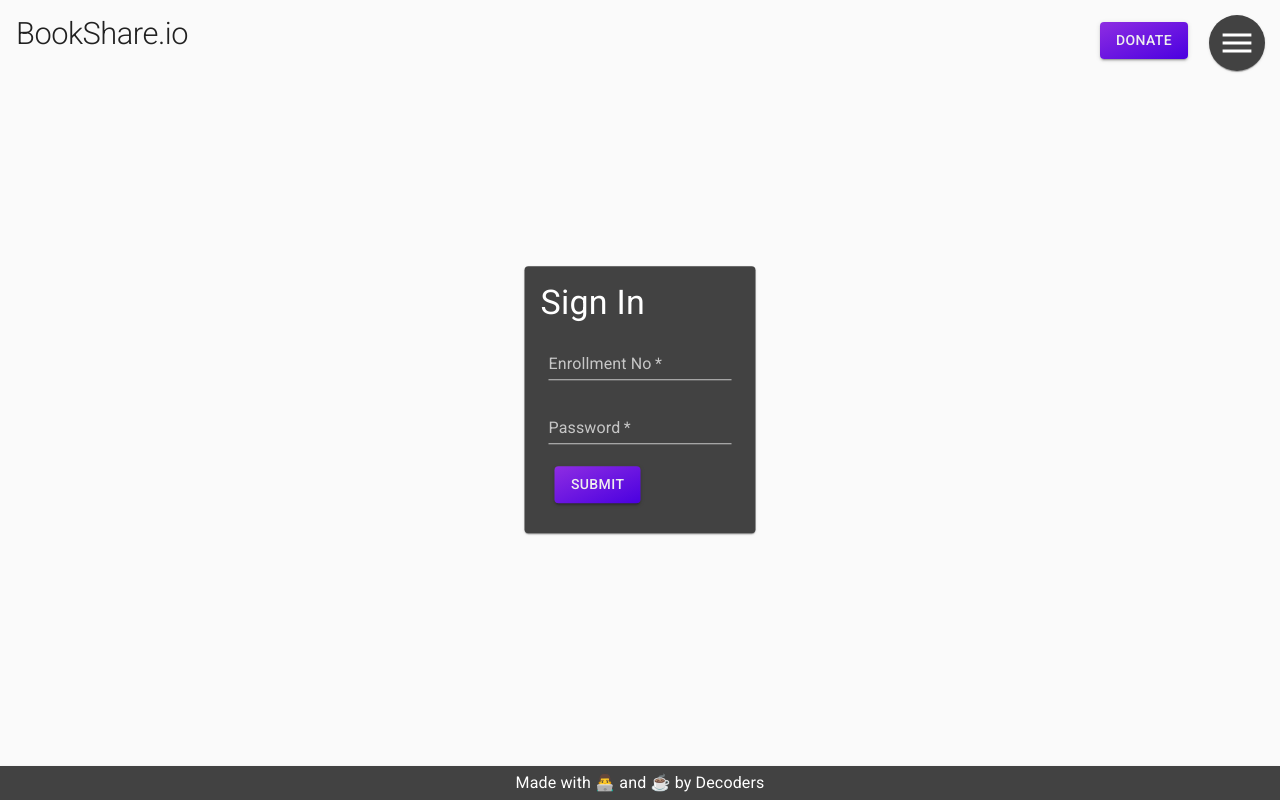
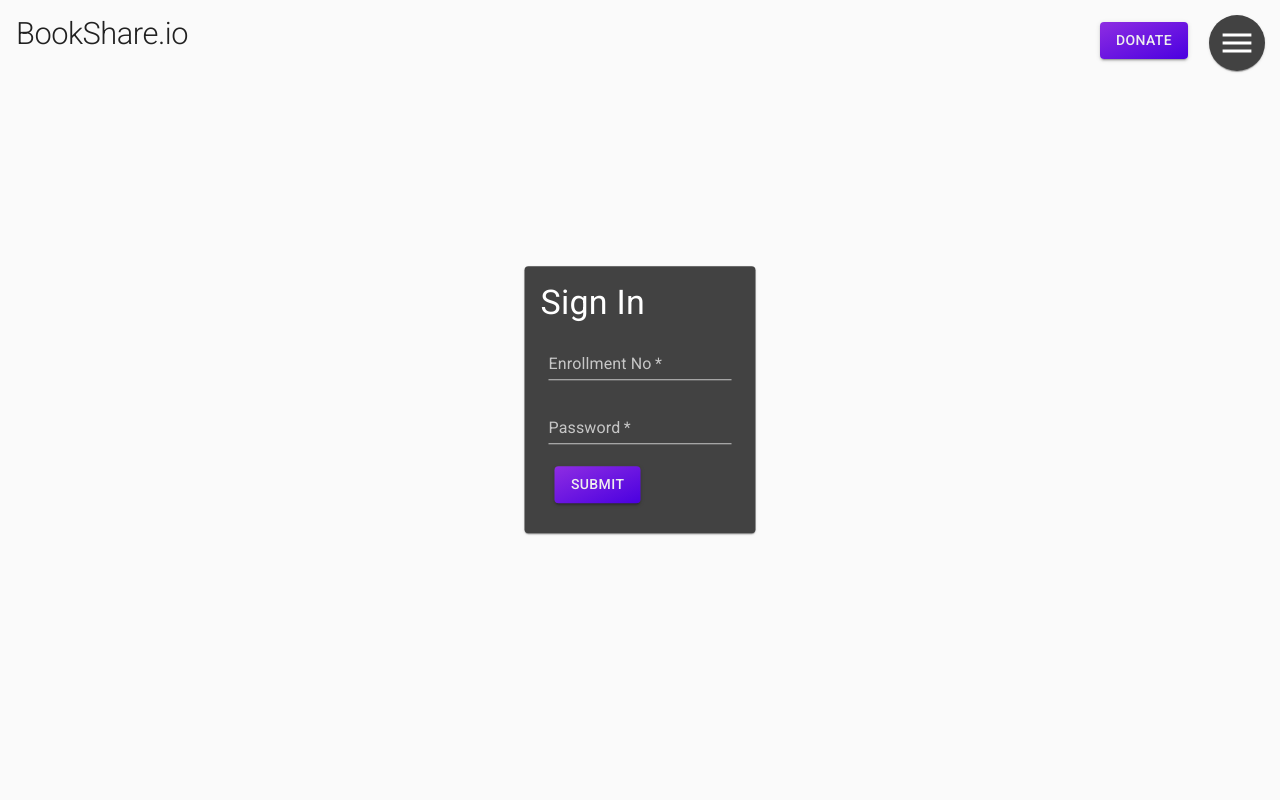
Before and after one commit to saikiranrudra/booksharingapp, a React (Create React App) app: page /donate in a window 1280 px wide. Built offline with nearby package versions, Linux system fonts and the light colour scheme.

Commit message:
donate form modified

```diff
--- a/src/components/App.js
+++ b/src/components/App.js
@@ -10,7 +10,6 @@ import Menu from "./Menu";
 import Auth from "./Auth";
 import Logo from "./Logo";
 import Dashboard from "./Dashboard";
-import Footer from "./Footer";
 import HeroContent from "./HeroContent";
 import DonationForm from "./DonationForm";
 import DonateBtn from "./DonateBtn";
@@ -22,7 +21,6 @@ const App = (props) => {
 				<Logo />
 				<DonateBtn />
 				<Menu />
-				<Footer />
 			</Route>
 			<Route path="/" exact>
 				<HeroContent />
--- a/src/components/DonationForm.js
+++ b/src/components/DonationForm.js
@@ -1,16 +1,17 @@
 import React, {useState} from "react";
 
-import { TextField, Typography, Paper, makeStyles, Select } from "@material-ui/core";
+import { TextField, Typography, Paper, makeStyles, Select, Button } from "@material-ui/core";
 
 const useStyles = makeStyles( theme => ({
 	container: {
 		display: "inline-block",
-		position: "absolute",
-		top: "50%",
+		position: "relative",
+		//top: "50%",
 		left: "50%",
-		transform: "translate(-50%, -50%)",
+		transform: "translateX(-50%)",
 		padding: ".8rem 1rem",
-		textAlign: "center"
+		textAlign: "center",
+		marginBottom: "3rem"
 	},
 	title: {
 		fontWeight: 300,
@@ -50,8 +51,6 @@ const DonationForm = () => {
 			<br />
 			<TextField className={classes.input} required type="file" label="Book Image" />
 			<br />
-			<TextField className={classes.input} required type="text" label="Book Type" />
-			<br />
 			<TextField className={classes.input} required type="text" label="Tags" />
 			<br />
 			<Select
@@ -64,6 +63,17 @@ const DonationForm = () => {
 	          <option value="notes">Notes</option>
 	          <option value="hand written notes">Hand Written Notes</option>
 	        </Select>
+	        <br />
+	        <Button
+	        	variant="contained"
+	        	style= {{
+	        		color: "#eee",
+	        		background: "linear-gradient(to right bottom, #8e2de2, #4a00e0)",
+	        		marginTop: "1rem"
+	        	}}
+	        >
+	        	Submit
+	        </Button>
 		</Paper>
 	);
 }
--- a/src/components/Footer.js
+++ /dev/null
@@ -1,21 +0,0 @@
-import React from "react";
-
-import {Paper, Typography} from "@material-ui/core";
-
-const Footer = () => {
-	return (
-		<Paper style={{
-				position: "absolute",
-				bottom: 0,
-				width: "100%",
-				textAlign: "center",
-				padding: ".3rem",
-				borderRadius: 0
-			}}
-		>
-			<Typography align="center" variant="body1">Made with 👨‍💻 and ☕ by Decoders</Typography>
-		</Paper>
-	);
-}
-
-export default Footer;
```
